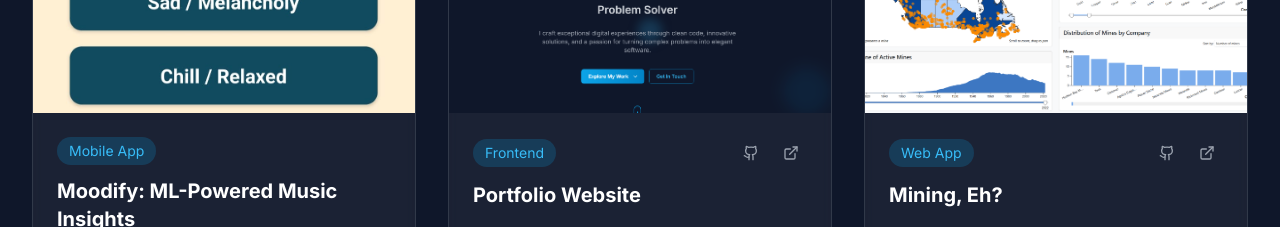
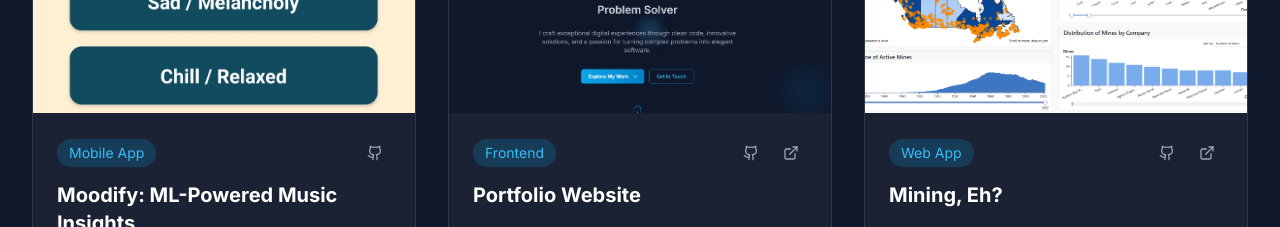
Before and after one commit to AdwaitKulkarni58/portfolio, a Next.js app: page / in a window 1280 px wide. Shown: the part 5520-5747 px from the top of the page. Built offline with nearby package versions, Linux system fonts and the light colour scheme.

Commit message:
add project

```diff
--- a/components/Projects.tsx
+++ b/components/Projects.tsx
@@ -95,7 +95,8 @@
       "Spotify API",
     ],
     category: "Mobile App",
-    status: "Developed"
+    status: "Developed",
+    github: "https://github.com/AdwaitKulkarni58/mood-based-song-recommender",
   },
   {
     id: 5,
```
